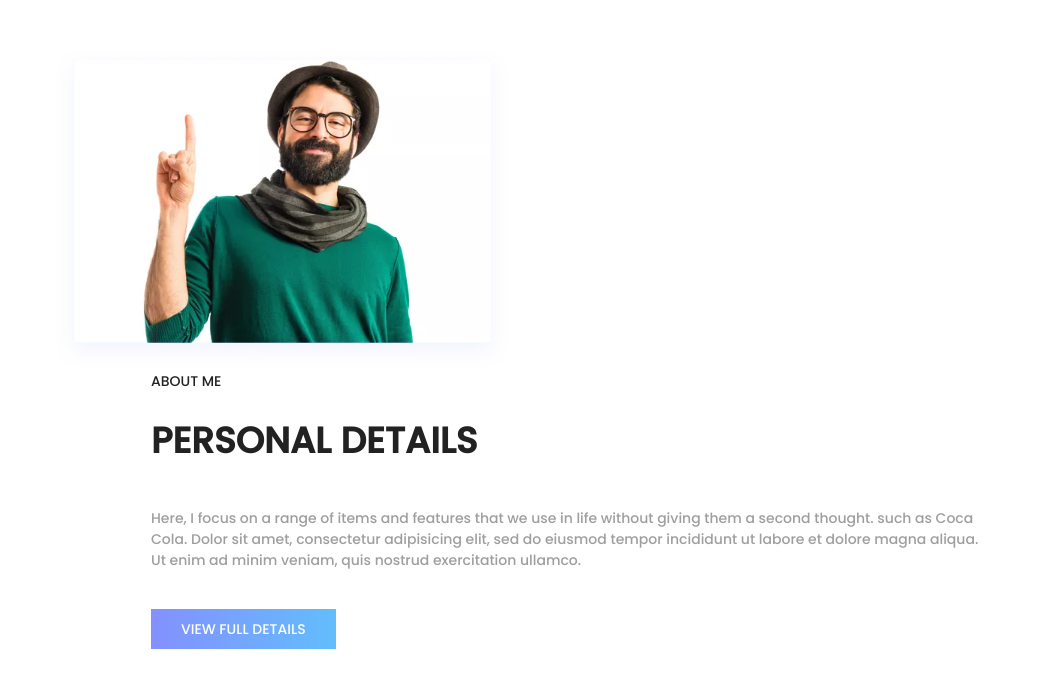
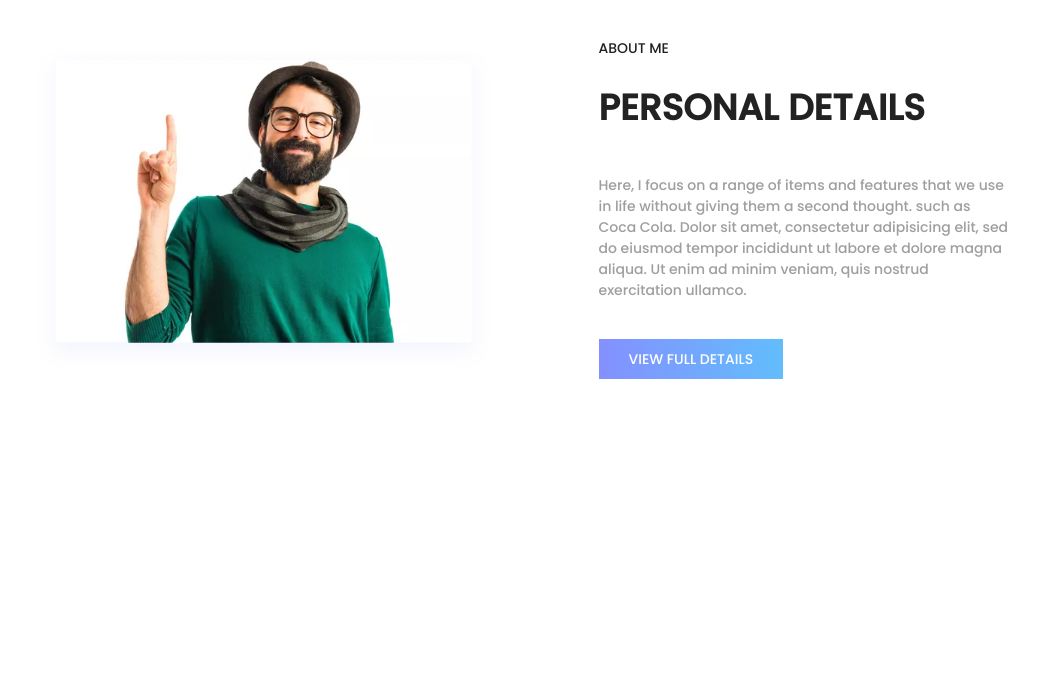
Before and after one commit to artemis-1300/personal, a plain HTML site: page index.html in a window 1280 px wide. Shown: the part 74-762 px from the top of the page, without its empty margins (117-1155 px from the left). Drawn offline with Linux system fonts and the light colour scheme.

Commit message:
edits section about-me
add box-shadow and make changes in the about-me section

```diff
--- a/index.html
+++ b/index.html
@@ -47,7 +47,7 @@
     <!-- end section-me -->
     <!-- start section-aboutme -->
     <section id="about-me">
-      <div id="aboutme-container" class="flex">
+      <div class="container">
         <div id="aboutme-left">
           <img src="./picture/about-img.png.webp" />
         </div>
@@ -61,7 +61,7 @@
             ut labore et dolore magna aliqua. Ut enim ad minim veniam, quis
             nostrud exercitation ullamco.
           </p>
-          <a href="#">VIEW FULL DETAILS</a>
+          <a href="#" class="hover-shadow">VIEW FULL DETAILS</a>
         </div>
       </div>
     </section>
--- a/style.css
+++ b/style.css
@@ -16,19 +16,24 @@ h2,
 h3,
 h4,
 h5,
-h6 {
+h6,
+p {
   font-family: poppins;
 }
 .container {
   width: 1000px;
   margin: 0 auto;
+  display: flex;
+}
+.hover-shadow:hover {
+  box-shadow: 0px 20px 20px 0px rgba(132, 144, 255, 0.3);
 }
 /* start header */
 header {
   background-color: #fff;
   .container {
     padding-bottom: 10px;
-    display: flex;
+
     align-items: center;
     justify-content: space-between;
     img[src="./picture/logo.png.webp"] {
@@ -82,11 +87,8 @@ header {
 /* start section-aboutme */
 #about-me {
   padding-top: 42px;
-}
-#aboutme-container {
+  .container {
     justify-content: space-between;
-  width: 962px;
-  margin: 0 auto;
   }
   #aboutme-left img[src="./picture/about-img.png.webp"] {
     height: 319px;
@@ -96,9 +98,6 @@ header {
   }
   #aboutme-right {
     padding-left: 109px;
-  * {
-    font-family: poppins;
-  }
     h6 {
       color: #222222;
       font-size: 14px;
@@ -126,4 +125,5 @@ header {
       font-weight: 500;
     }
   }
+}
 /* end section-aboutme */
```
Lines whose indentation alone changed are shown as unchanged.
